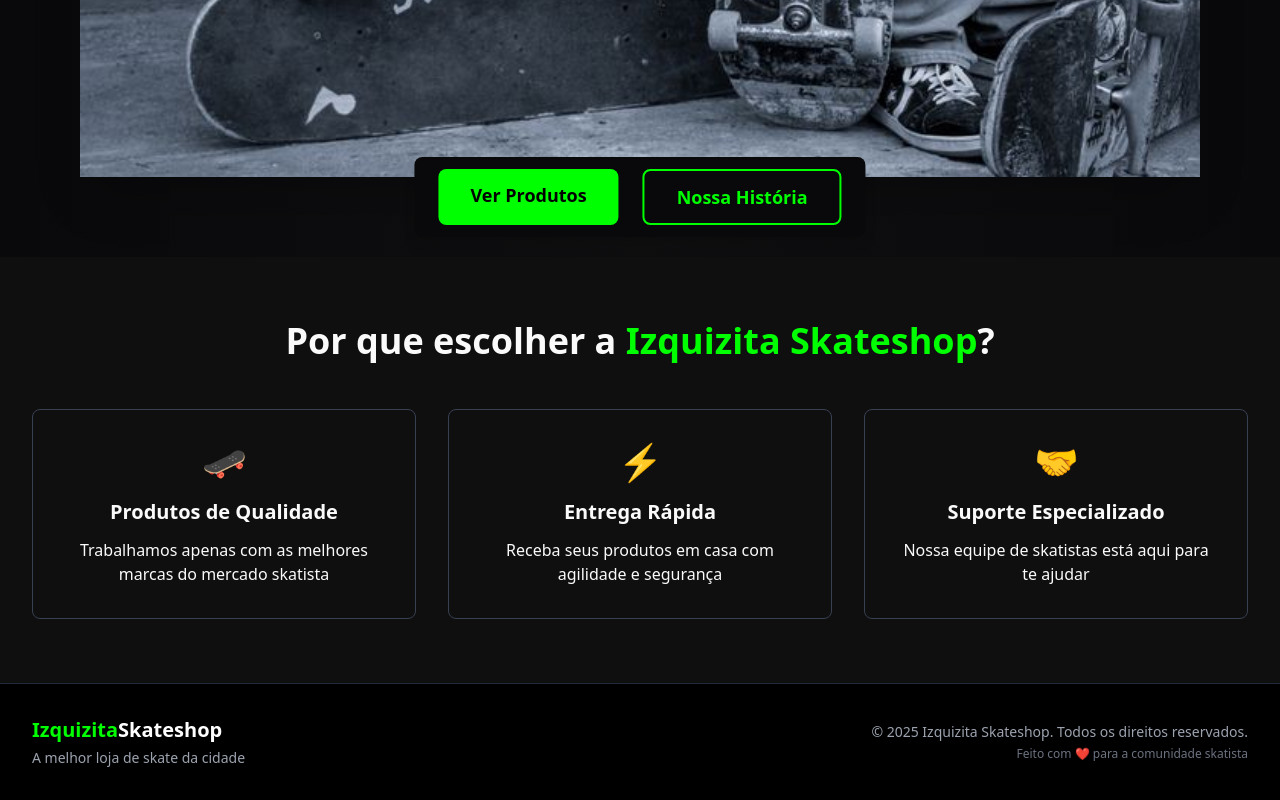
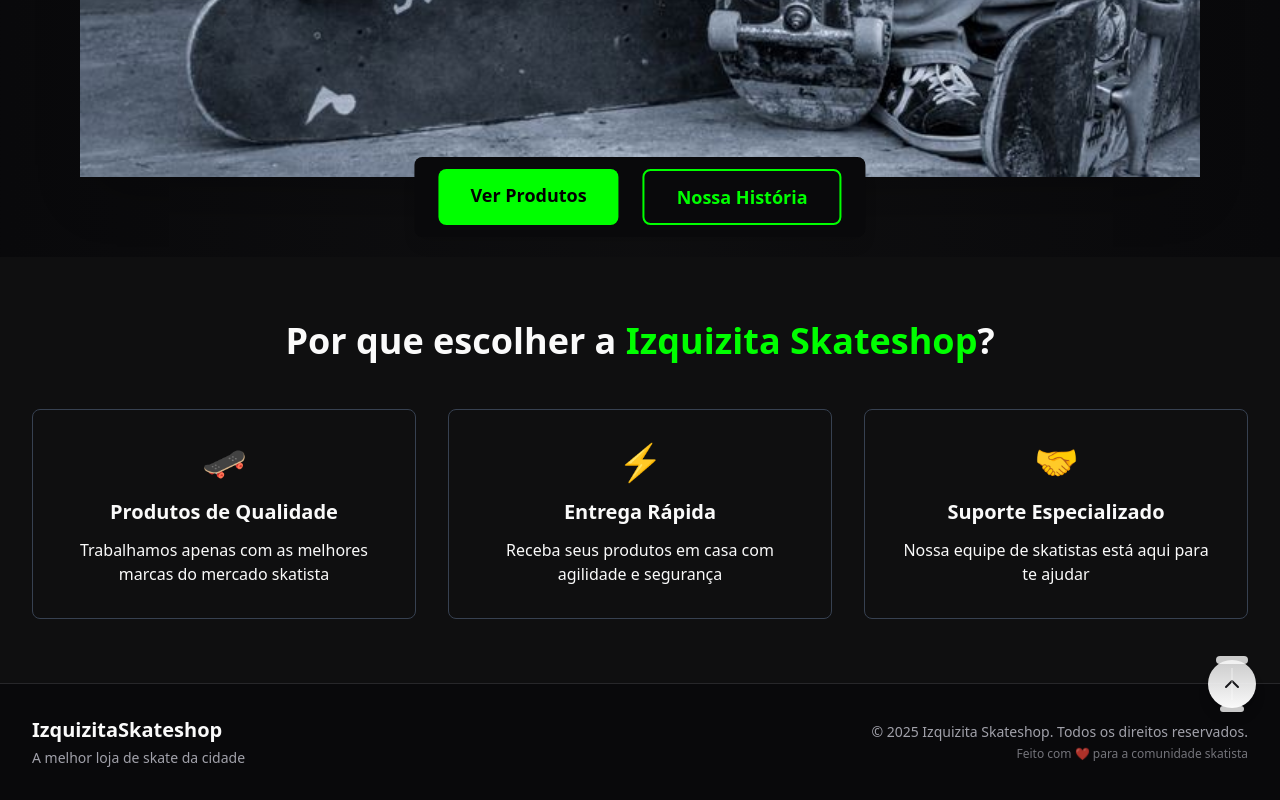
Before and after one commit to savyo100/Izquizita-SkateShop, a React (Vite) app: page / in a window 1280 px wide. Shown: the part 792-1592 px from the top of the page. Built offline with nearby package versions, Linux system fonts and the light colour scheme; no server answers.

Commit message:
feat: Adicionar botão de scroll para topo
Adiciona um botão no footer que leva para o início da página, com um design de skate quebrado apontando para cima. A funcionalidade está presente em todas as páginas.

```diff
--- a/src/components/Footer.tsx
+++ b/src/components/Footer.tsx
@@ -1,29 +1,64 @@
+
+import { ChevronUp } from 'lucide-react';
 
 const Footer = () => {
+  const scrollToTop = () => {
+    window.scrollTo({
+      top: 0,
+      behavior: 'smooth'
+    });
+  };
+
   return (
-    <footer className="bg-black border-t border-gray-800 mt-auto">
+    <footer className="bg-card border-t border-border mt-auto relative">
       <div className="max-w-7xl mx-auto px-4 sm:px-6 lg:px-8 py-8">
         <div className="flex flex-col md:flex-row justify-between items-center">
           <div className="mb-4 md:mb-0">
             <div className="text-xl font-bold">
-              <span className="text-neon-green">Izquizita</span>
-              <span className="text-white">Skateshop</span>
+              <span className="text-primary">Izquizita</span>
+              <span className="text-foreground">Skateshop</span>
             </div>
-            <p className="text-gray-400 text-sm mt-1">
+            <p className="text-muted-foreground text-sm mt-1">
               A melhor loja de skate da cidade
             </p>
           </div>
 
           <div className="text-center md:text-right">
-            <p className="text-gray-400 text-sm">
+            <p className="text-muted-foreground text-sm">
               © 2025 Izquizita Skateshop. Todos os direitos reservados.
             </p>
-            <p className="text-gray-500 text-xs mt-1">
+            <p className="text-muted-foreground/70 text-xs mt-1">
               Feito com ❤️ para a comunidade skatista
             </p>
           </div>
         </div>
       </div>
+
+      {/* Botão Voltar ao Topo - Design Skate Quebrado */}
+      <button
+        onClick={scrollToTop}
+        className="absolute -top-6 right-6 group hover:scale-110 transition-all duration-300 focus:outline-none focus:ring-2 focus:ring-primary/50 rounded-full"
+        aria-label="Voltar ao topo"
+      >
+        <div className="relative bg-gradient-to-t from-primary to-primary/80 rounded-full p-3 shadow-lg hover:shadow-xl transition-all duration-300">
+          {/* Skate "quebrado" - parte superior */}
+          <div className="absolute -top-1 left-1/2 transform -translate-x-1/2 w-8 h-2 bg-foreground rounded-full opacity-80 group-hover:opacity-100 transition-opacity"></div>
+
+          {/* Ícone principal (seta para cima) */}
+          <ChevronUp className="h-6 w-6 text-primary-foreground group-hover:text-white transition-colors" />
+
+          {/* Skate "quebrado" - parte inferior */}
+          <div className="absolute -bottom-1 left-1/2 transform -translate-x-1/2 w-6 h-1.5 bg-foreground rounded-full opacity-80 group-hover:opacity-100 transition-opacity"></div>
+
+          {/* Efeito de "rachadura" */}
+          <div className="absolute top-1/2 left-1/2 transform -translate-x-1/2 -translate-y-1/2 w-0.5 h-8 bg-foreground/30 group-hover:bg-foreground/50 transition-colors"></div>
+        </div>
+
+        {/* Tooltip */}
+        <div className="absolute bottom-full right-0 mb-2 px-3 py-1 bg-foreground text-background text-xs rounded-lg opacity-0 group-hover:opacity-100 transition-opacity duration-300 whitespace-nowrap">
+          Voltar ao topo
+        </div>
+      </button>
     </footer>
   );
 };
```
